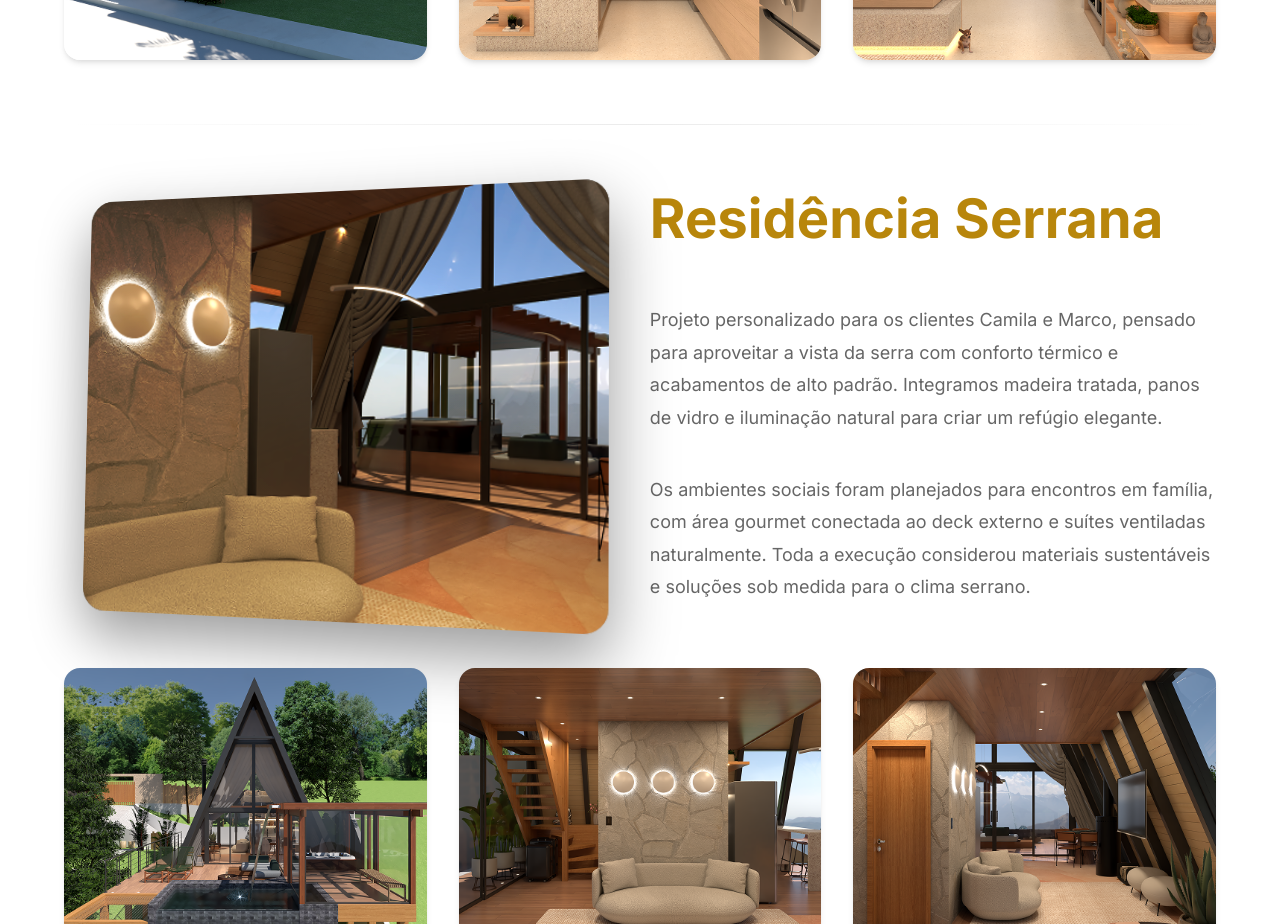
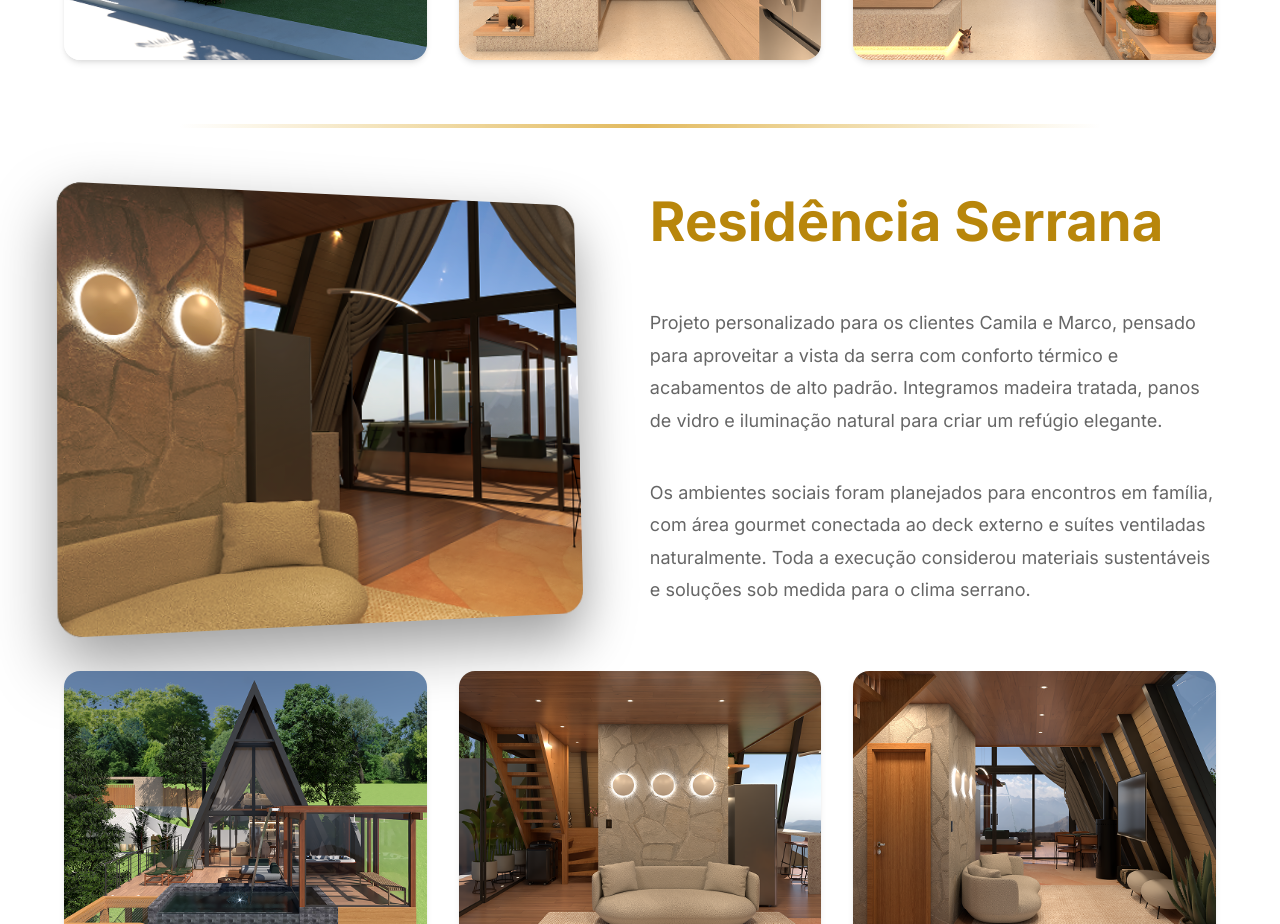
Before and after one commit to danilofariaspereira/arte-costruir, a Vue app: page /projetos in a window 1280 px wide. Shown: the part 1740-2664 px from the top of the page. Built offline with nearby package versions, Linux system fonts and the light colour scheme.

Commit message:
ajuste img

```diff
--- a/src/views/Projetos.vue
+++ b/src/views/Projetos.vue
@@ -607,6 +607,14 @@ export default {
   box-shadow: 0 35px 70px rgba(0, 0, 0, 0.45);
 }
 
+.obra-destaque-content.reverse .obra-highlight-inner {
+  transform: rotateY(15deg) rotateX(3deg);
+}
+
+.obra-destaque-content.reverse .obra-highlight-inner:hover {
+  transform: rotateY(6deg) rotateX(2deg) translateY(-10px);
+}
+
 .obra-destaque-grid {
   display: grid;
   grid-template-columns: repeat(3, 1fr);
@@ -615,10 +623,23 @@ export default {
 }
 
 .obra-destaque-divider {
-  height: 1px;
-  width: 100%;
-  background: linear-gradient(90deg, transparent, rgba(0, 0, 0, 0.08), transparent);
-  margin: var(--spacing-3xl) 0;
+  position: relative;
+  height: 4px;
+  width: 80%;
+  max-width: 960px;
+  margin: var(--spacing-3xl) auto;
+  border-radius: 999px;
+  background: linear-gradient(90deg, transparent, rgba(218, 165, 32, 0.65), transparent);
+  overflow: hidden;
+}
+
+.obra-destaque-divider::after {
+  content: '';
+  position: absolute;
+  inset: 0;
+  border-radius: inherit;
+  background: linear-gradient(90deg, transparent, rgba(0, 0, 0, 0.25), transparent);
+  mix-blend-mode: soft-light;
 }
 
 .obra-destaque-content.reverse {
```
